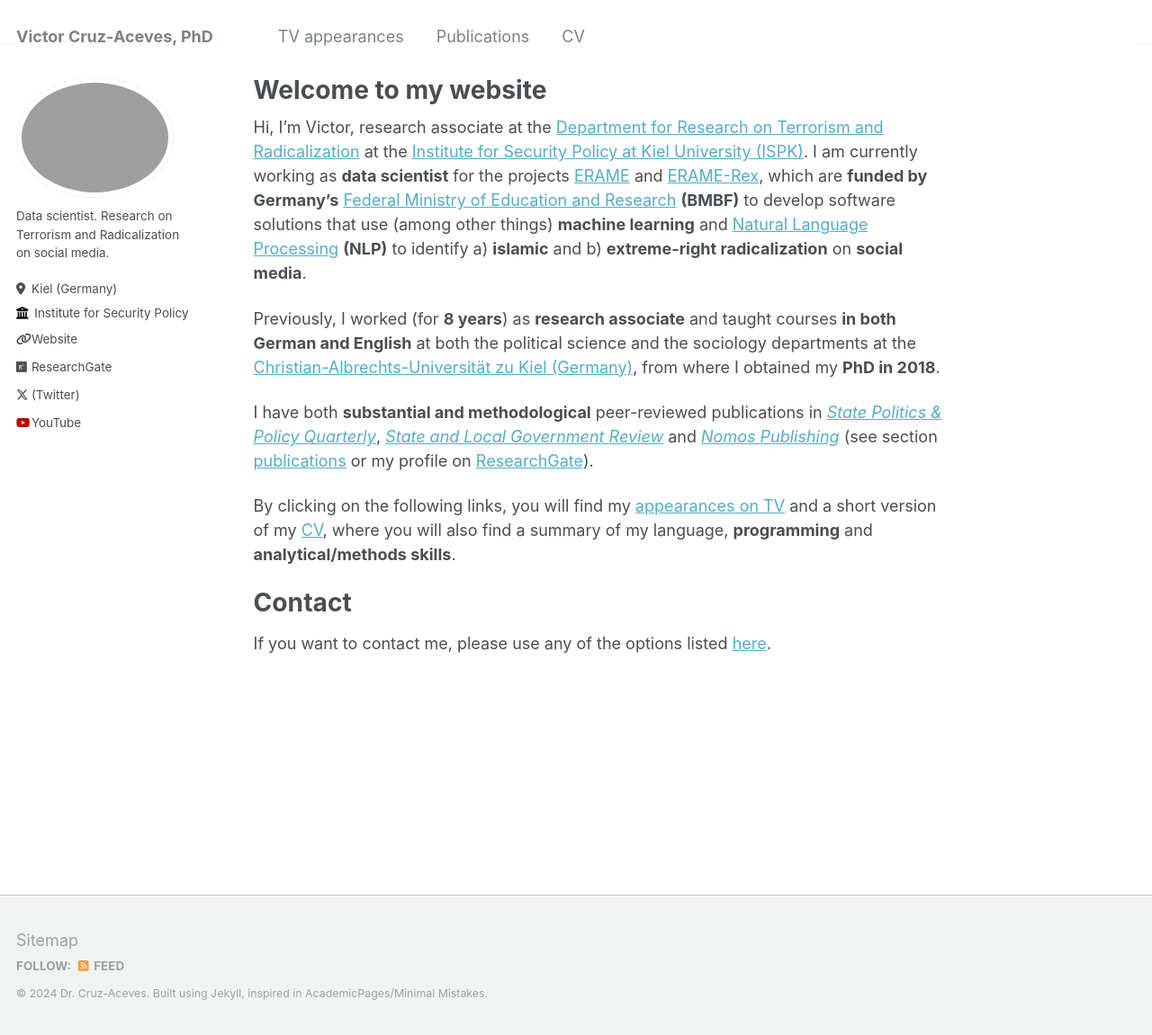
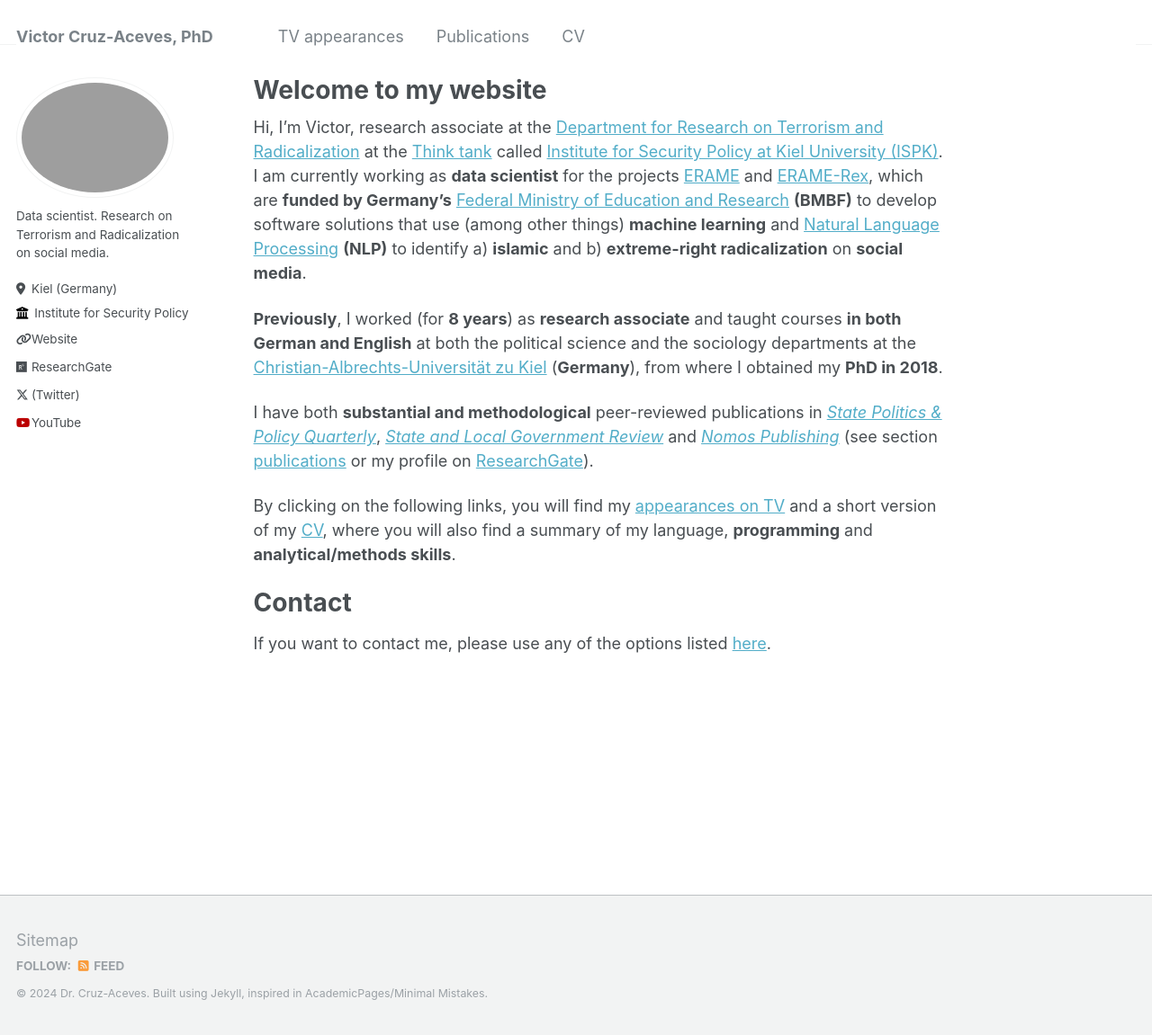
Before and after one commit to victor-cruz-aceves/victor-cruz-aceves.github.io, a Jekyll site: the page built from _pages/about.md, in a window 1280 px wide and 1151 px high. Shown: the whole window at 90% size. Built offline with Jekyll 4.4.1, drawn with Linux system fonts in a browser that asks for light colours.

Commit message:
Think tank added, "previously" & " Germany" in bold

```diff
--- a/_pages/about.md
+++ b/_pages/about.md
@@ -7,9 +7,9 @@
   - /about.html
 ---
 
-Hi, I'm Victor, research associate at the [Department for Research on Terrorism and Radicalization](https://www.ispk.uni-kiel.de/en/departments/center-for-research-on-terrorism-and-radicalization) at the [Institute for Security Policy at Kiel University (ISPK)](https://www.ispk.uni-kiel.de/en). I am currently working as **data scientist** for the projects [ERAME](https://www.ispk.uni-kiel.de/de/abteilungen/abteilung-terrorismus-und-radikalisierungsforschung/publikationen/download/projektumriss_erame.pdf) and [ERAME-Rex](https://www.ispk.uni-kiel.de/de/abteilungen/abteilung-terrorismus-und-radikalisierungsforschung/publikationen/download/projektumriss_erame-rex.pdf), which are **funded by Germany's** [Federal Ministry of Education and Research](https://www.bmbf.de/bmbf/en/home/home_node.html) **(BMBF)** to develop software solutions that use (among other things) **machine learning** and [Natural Language Processing](https://en.wikipedia.org/wiki/Natural_language_processing) **(NLP)** to identify a) **islamic** and b) **extreme-right radicalization** on **social media**.
+Hi, I'm Victor, research associate at the [Department for Research on Terrorism and Radicalization](https://www.ispk.uni-kiel.de/en/departments/center-for-research-on-terrorism-and-radicalization) at the [Think tank](https://en.wikipedia.org/wiki/Think_tank) called [Institute for Security Policy at Kiel University (ISPK)](https://www.ispk.uni-kiel.de/en). I am currently working as **data scientist** for the projects [ERAME](https://www.ispk.uni-kiel.de/de/abteilungen/abteilung-terrorismus-und-radikalisierungsforschung/publikationen/download/projektumriss_erame.pdf) and [ERAME-Rex](https://www.ispk.uni-kiel.de/de/abteilungen/abteilung-terrorismus-und-radikalisierungsforschung/publikationen/download/projektumriss_erame-rex.pdf), which are **funded by Germany's** [Federal Ministry of Education and Research](https://www.bmbf.de/bmbf/en/home/home_node.html) **(BMBF)** to develop software solutions that use (among other things) **machine learning** and [Natural Language Processing](https://en.wikipedia.org/wiki/Natural_language_processing) **(NLP)** to identify a) **islamic** and b) **extreme-right radicalization** on **social media**.
 
-Previously, I worked (for **8 years**) as **research associate** and taught courses **in both German and English** at both the political science and the sociology departments at the [Christian-Albrechts-Universität zu Kiel (Germany)](https://www.uni-kiel.de/en/), from where I obtained my **PhD in 2018**.
+**Previously**, I worked (for **8 years**) as **research associate** and taught courses **in both German and English** at both the political science and the sociology departments at the [Christian-Albrechts-Universität zu Kiel](https://www.uni-kiel.de/en/) (**Germany**), from where I obtained my **PhD in 2018**.
 
 I have both **substantial and methodological** peer-reviewed publications in [*State Politics & Policy Quarterly*](https://www.cambridge.org/core/journals/state-politics-and-policy-quarterly), [*State and Local Government Review*](https://journals.sagepub.com/home/SLG) and [*Nomos Publishing*](https://www.nomos.de/en/) (see section [publications](https://victor-cruz-aceves.github.io//portfolio/) or my profile on [ResearchGate](https://www.researchgate.net/profile/Victor-Cruz-Aceves-2/research)).
 
```
